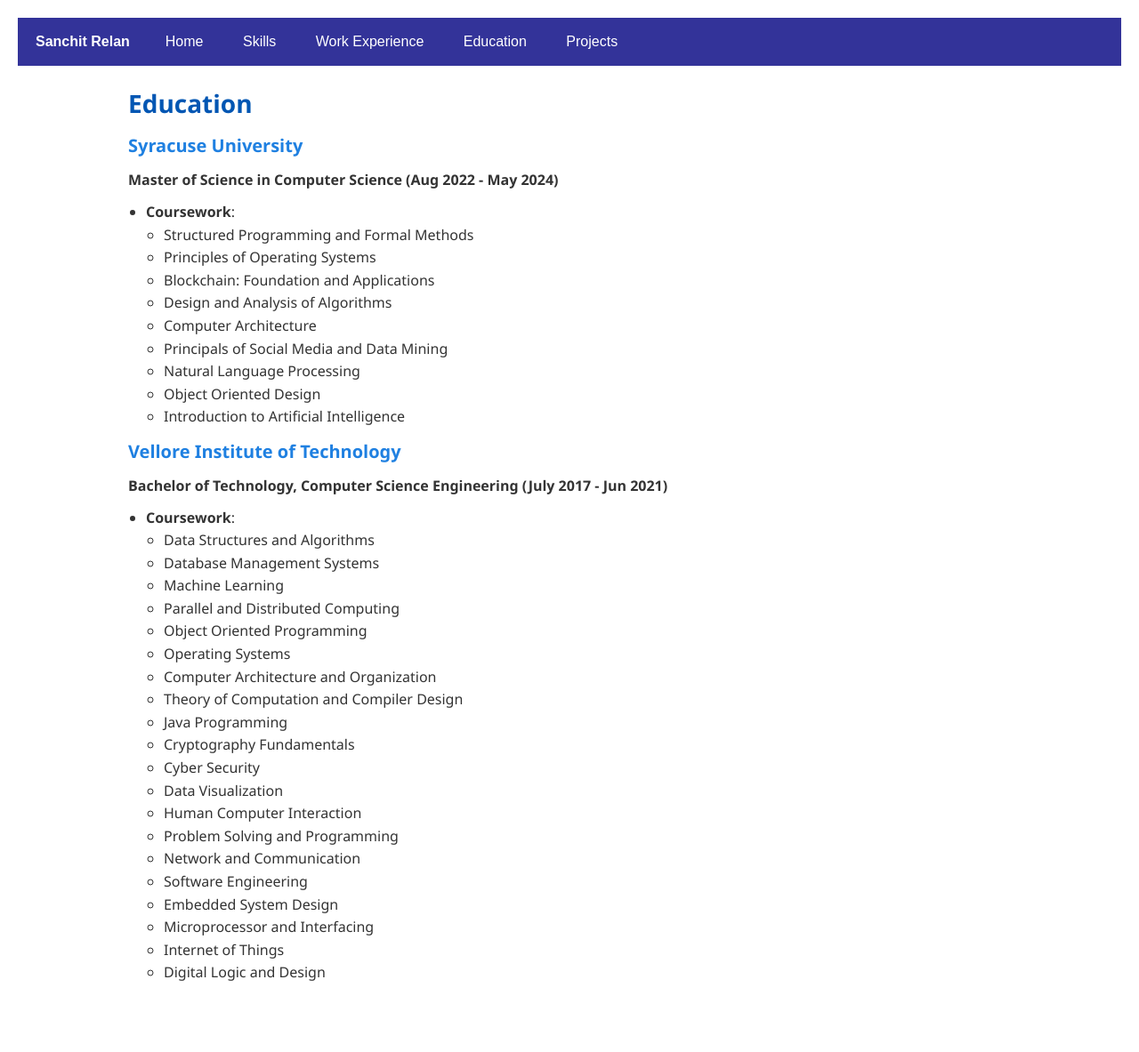
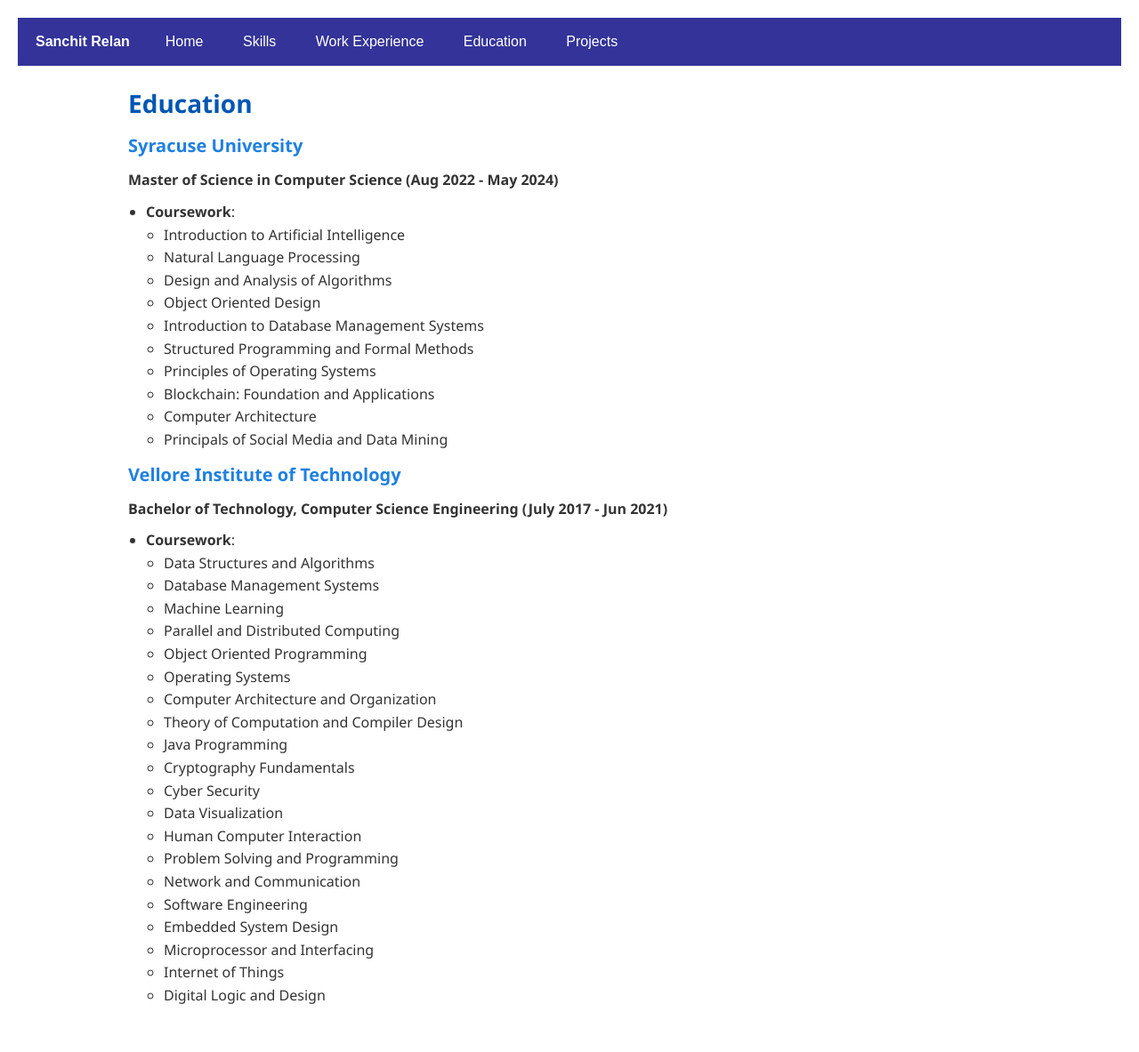
Before and after one commit to srelan46/srelan46.github.io, a Jekyll site: the page built from education.md, in a window 1280 px wide. Shown: the whole page at 89% size. Built offline with Jekyll 4.4.1, drawn with Linux system fonts in a browser that asks for light colours; before the commit the page ends 1157 px from its top, so only the background shows below that.

```diff
--- a/education.md
+++ b/education.md
@@ -4,19 +4,19 @@ title: Education
 ---
 
 # Education
-
 ### Syracuse University
 **Master of Science in Computer Science (Aug 2022 - May 2024)**
 - **Coursework**:
+  - Introduction to Artificial Intelligence
+  - Natural Language Processing
+  - Design and Analysis of Algorithms
+  - Object Oriented Design
+  - Introduction to Database Management Systems
   - Structured Programming and Formal Methods
   - Principles of Operating Systems
   - Blockchain: Foundation and Applications
-  - Design and Analysis of Algorithms
   - Computer Architecture
   - Principals of Social Media and Data Mining
-  - Natural Language Processing
-  - Object Oriented Design
-  - Introduction to Artificial Intelligence
 
 ### Vellore Institute of Technology
 **Bachelor of Technology, Computer Science Engineering (July 2017 - Jun 2021)**
```
